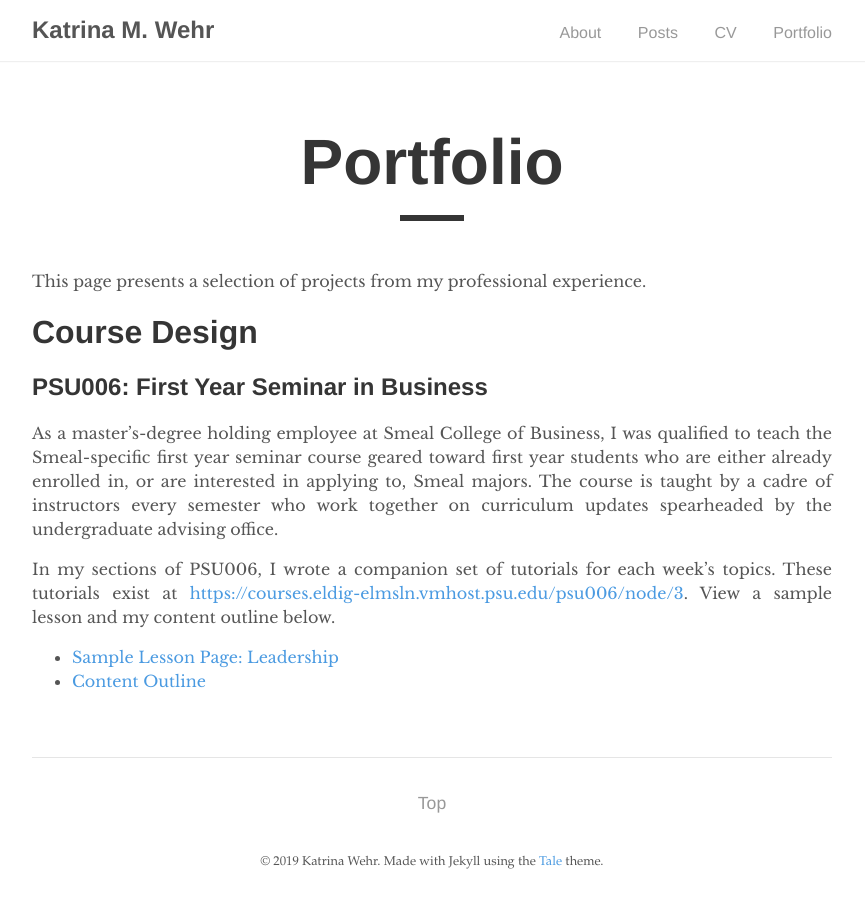
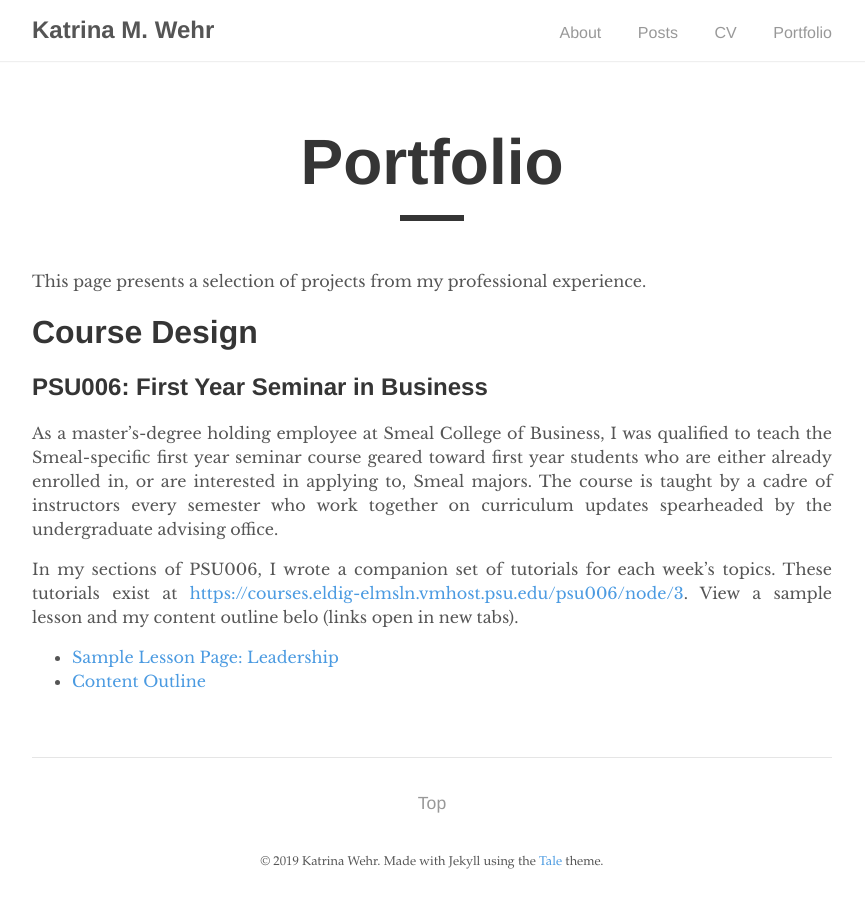
Before and after one commit to kat-wehr/mysite, a Jekyll site: the page built from _pages/portfolio.md, in a window 1280 px wide. Shown: the whole page, without its empty margins (208-1073 px from the left). Built offline with Jekyll 4.4.1, drawn with Linux system fonts in a browser that asks for light colours; nearby versions of some CDN libraries.

Commit message:
Update portfolio.md

```diff
--- a/_pages/portfolio.md
+++ b/_pages/portfolio.md
@@ -11,10 +11,10 @@ This page presents a selection of projects from my professional experience.
 
 As a master's-degree holding employee at Smeal College of Business, I was qualified to teach the Smeal-specific first year seminar course geared toward first year students who are either already enrolled in, or are interested in applying to, Smeal majors. The course is taught by a cadre of instructors every semester who work together on curriculum updates spearheaded by the undergraduate advising office.
 
-In my sections of PSU006, I wrote a companion set of tutorials for each week's topics. These tutorials exist at [https://courses.eldig-elmsln.vmhost.psu.edu/psu006/node/3](https://courses.eldig-elmsln.vmhost.psu.edu/psu006/node/3). View a sample lesson and my content outline below.
+In my sections of PSU006, I wrote a companion set of tutorials for each week's topics. These tutorials exist at [https://courses.eldig-elmsln.vmhost.psu.edu/psu006/node/3](https://courses.eldig-elmsln.vmhost.psu.edu/psu006/node/3). View a sample lesson and my content outline belo (links open in new tabs).
 
 <ul>
-  <li><a href="/mysite/assets/porfolio_images/Screenshot-Leadership.png" target="new">Sample Lesson Page: Leadership</a>
+  <li><a href="/mysite/assets/portfolio_images/Screenshot-Leadership.png" target="new">Sample Lesson Page: Leadership</a>
   </li>
   <li><a href="/mysite/assets/portfolio_images/PSU006_contentoutline.png" target="new">Content Outline</a>
   </li>
```
